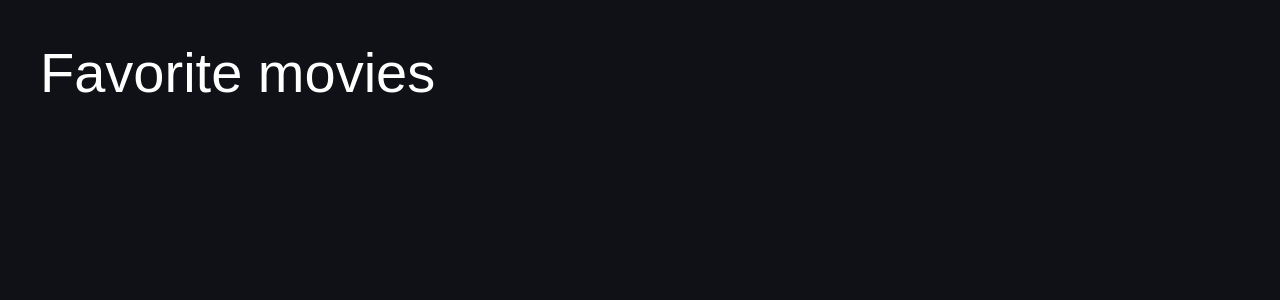
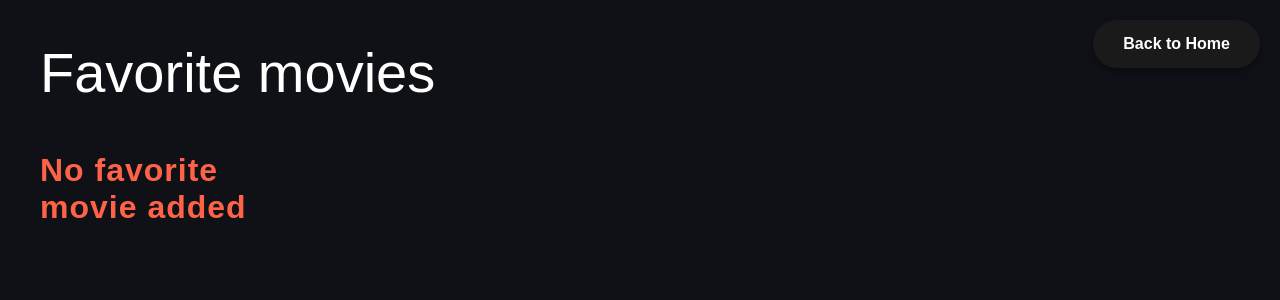
Before and after one commit to prajjwalhacker/movie-browser-frontend, a Next.js app: page /favorite in a window 1280 px wide. Shown: the top 300 px of the page. Built offline with nearby package versions, Linux system fonts and the light colour scheme.

Commit message:
favorite movie page css changes

```diff
--- a/src/app/favorite/page.js
+++ b/src/app/favorite/page.js
@@ -2,10 +2,14 @@
 import React, { useEffect } from 'react'
 import MovieCard from '../_components/MovieCard';
 import { useState } from 'react';
+import { useRouter } from 'next/navigation';
 
 const FavoriteMovies = () => {
 
   const [movies, setMovies] = useState([]);
+
+  const router = useRouter();
+
   useEffect(() => {
     const items = localStorage.getItem('favoriteMovie');
     if (!items) {
@@ -22,12 +26,18 @@ const FavoriteMovies = () => {
             Favorite movies
          </div>
          <div className="movie-section-main">
-            {movies.map((item, index) => {
+            {!!movies?.length ? movies.map((item, index) => {
                            return (
                               <MovieCard key={index} item={item}/>
                            )
-            })}
+            }) : <h2 className='no-favorite-movie-container'>No favorite movie added</h2>}
             </div>
+            <button
+             className="favorite-movie-button"
+             onClick={() => router.push('/')}
+            >
+               Back to Home
+            </button>
     </div>
   )
 }
--- a/src/styles/favorite.scss
+++ b/src/styles/favorite.scss
@@ -11,6 +11,16 @@
        }
 
 }
+
+.no-favorite-movie-container {
+    font-size: 2rem;
+    font-weight: 700;
+    margin-bottom: 10px;
+    letter-spacing: 1px;
+    color: #ff6347; /* Tomato color for contrast */
+    width:100%;
+}
+
 
 .movie-section-main {
     display: grid;
```
